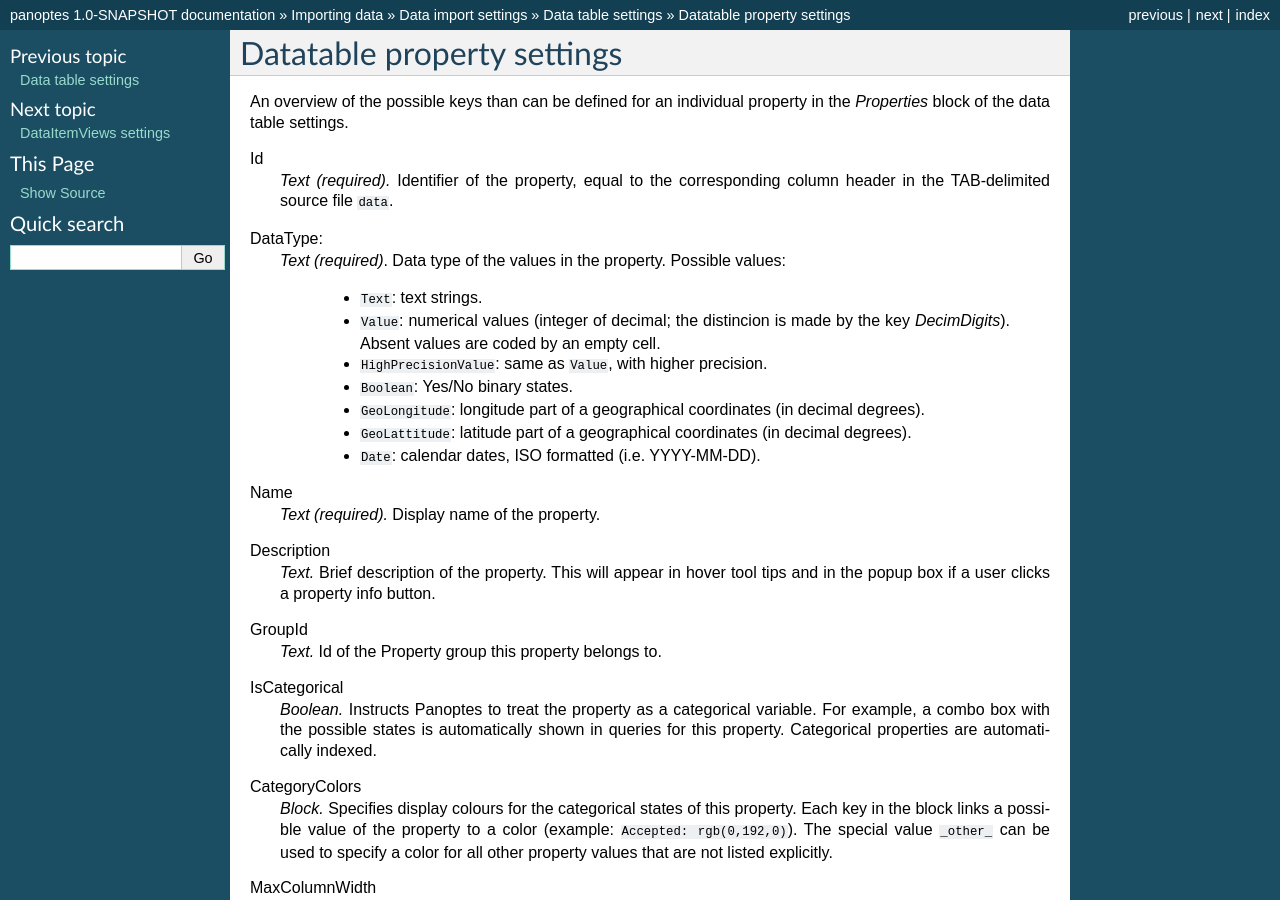
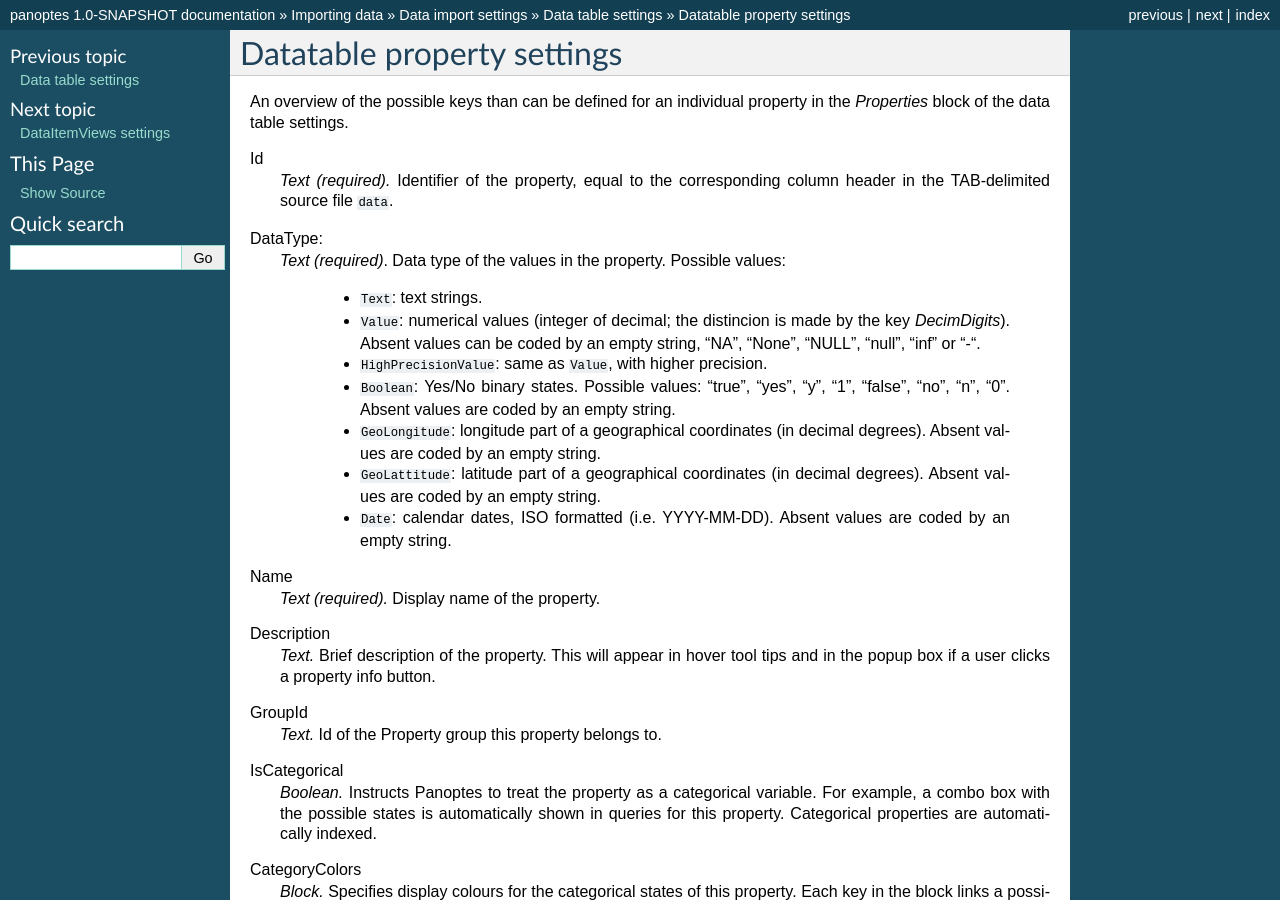
Before and after one commit to cggh/panoptes, a Sphinx documentation site: the page built from documentation/importdata/importsettings/datatable_properties.rst, in a window 1280 px wide and 900 px high. Built offline with Sphinx 7.4.7, drawn with Linux system fonts in a browser that asks for light colours.

Commit message:
Doc update

```diff
--- a/documentation/importdata/importsettings/datatable_properties.rst
+++ b/documentation/importdata/importsettings/datatable_properties.rst
@@ -13,12 +13,17 @@ DataType:
   *Text (required)*. Data type of the values in the property.
   Possible values:
    - ``Text``: text strings.
-   - ``Value``: numerical values (integer of decimal; the distincion is made by the key *DecimDigits*). Absent values are coded by an empty cell.
+   - ``Value``: numerical values (integer of decimal; the distincion is made by the key *DecimDigits*).
+     Absent values can be coded by an empty string, "NA", "None", "NULL", "null", "inf" or "-".
    - ``HighPrecisionValue``: same as ``Value``, with higher precision.
-   - ``Boolean``: Yes/No binary states.
+   - ``Boolean``: Yes/No binary states. Possible values: "true", "yes", "y", "1", "false", "no", "n", "0".
+     Absent values are coded by an empty string.
    - ``GeoLongitude``: longitude part of a geographical coordinates (in decimal degrees).
+     Absent values are coded by an empty string.
    - ``GeoLattitude``: latitude part of a geographical coordinates (in decimal degrees).
+     Absent values are coded by an empty string.
    - ``Date``: calendar dates, ISO formatted (i.e. YYYY-MM-DD).
+     Absent values are coded by an empty string.
 
 Name
   *Text (required).* Display name of the property.
```
